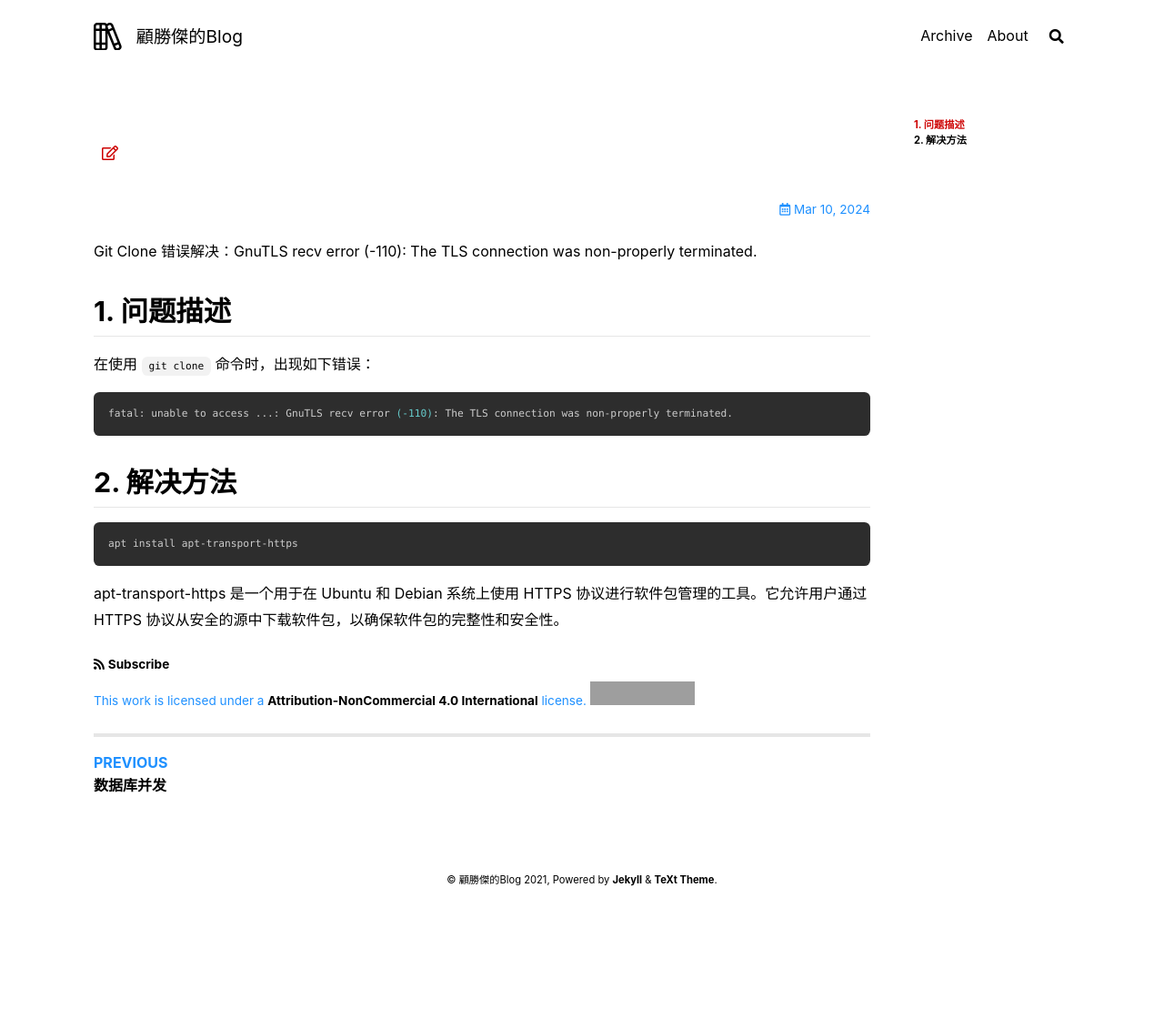
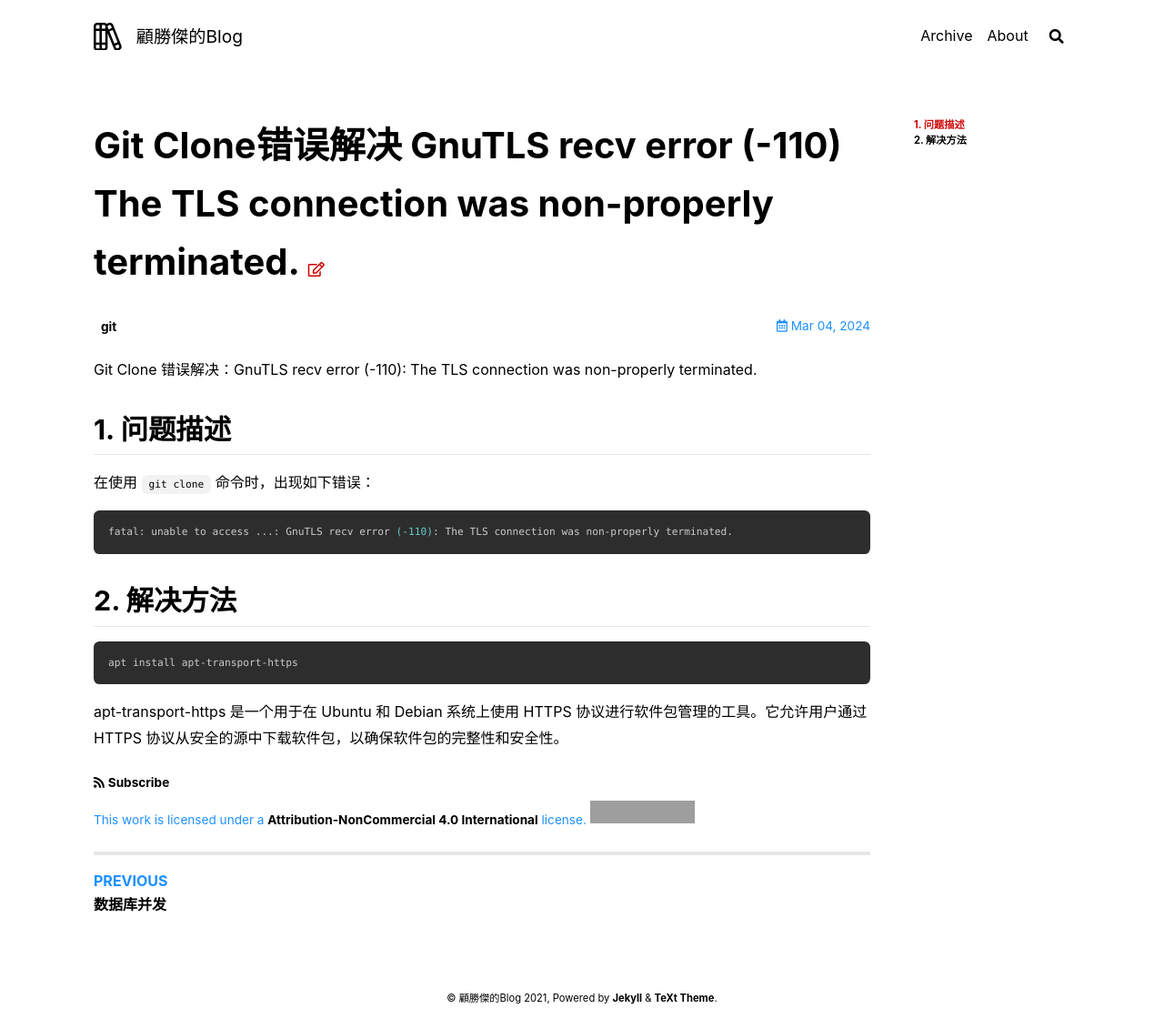
Before and after one commit to Loomione/Loomione.github.io, a Jekyll site: the page built from _posts/2024-03-04-Git Clone错误解决：GnuTLS recv error.md, in a window 1280 px wide. Shown: the whole page at 91% size. Built offline with Jekyll 4.4.1, drawn with Linux system fonts in a browser that asks for light colours; nearby versions of some CDN libraries; before the commit the page ends 1001 px from its top, so only the background shows below that; grey boxes are pictures that could not be loaded.

Commit message:
Fix Git Clone error: GnuTLS recv error (-110) TLS connection termination

```diff
--- a/_posts/2024-03-04-Git Clone错误解决：GnuTLS recv error.md
+++ b/_posts/2024-03-04-Git Clone错误解决：GnuTLS recv error.md
@@ -1,5 +1,5 @@
 ---
-title: Git Clone错误解决：GnuTLS recv error (-110): The TLS connection was non-properly terminated.
+title: Git Clone错误解决 GnuTLS recv error (-110) The TLS connection was non-properly terminated.
 tags: git
 aside:
   toc: true
```
